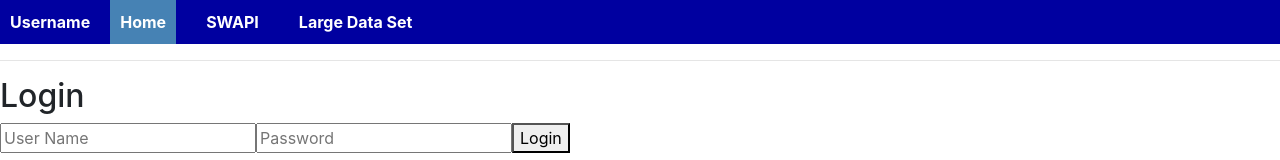
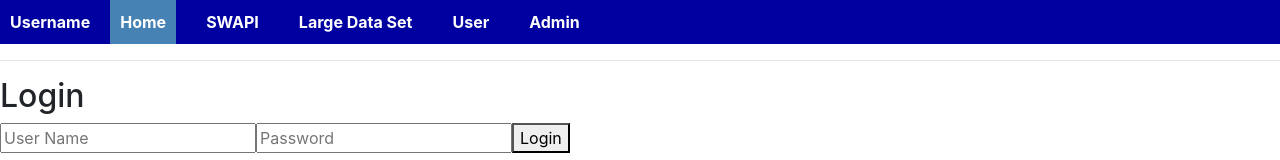
Before and after one commit to newslytherin/CA3-React, a React (Create React App) app: page / in a window 1280 px wide. Shown: the top 160 px of the page. Built offline with nearby package versions, Linux system fonts and the light colour scheme.

Commit message:
added links to all pages

```diff
--- a/src/App.js
+++ b/src/App.js
@@ -1,7 +1,10 @@
 import React, { Component } from "react"
 import { HashRouter as Router, Route, NavLink } from "react-router-dom"
 import Welcome from "./components/Welcome";
+import User from "./components/User";
+import Admin from "./components/Admin";
 import SWAPI from "./components/swapi";
+import LargeDataSet from "./components/LargeDataSet";
 
 export default class App extends Component {
   constructor(props){
@@ -23,10 +26,19 @@ export default class App extends Component {
             <li>
               <NavLink to="/large-data-set">Large Data Set</NavLink>
             </li>
+            <li>
+              <NavLink to="/user">User</NavLink>
+            </li>
+            <li>
+              <NavLink to="/admin">Admin</NavLink>
+            </li>
           </ul>
           <hr />
           <Route exact path="/" component={Welcome} />
+          <Route path="/user" component={User} />
+          <Route path="/admin" component={Admin} />
           <Route path="/swapi" component={SWAPI} />
+          <Route path="/large-data-set" component={LargeDataSet} />
         </div>
       </Router>
     );
```
